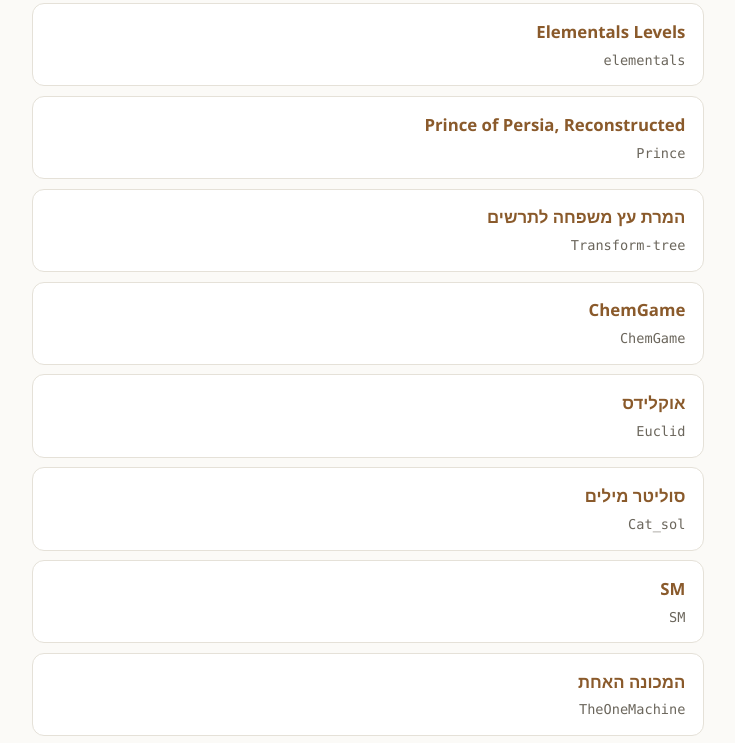
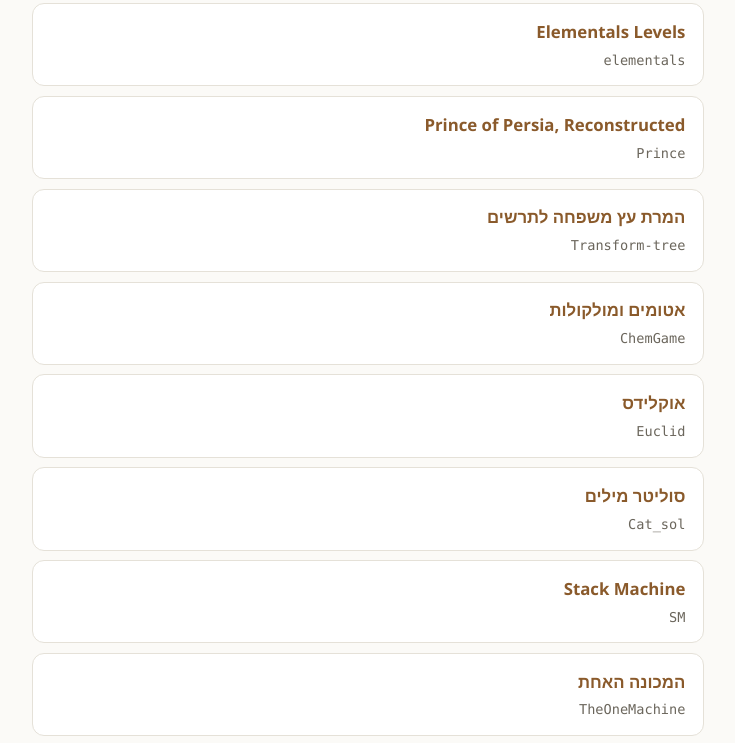
Before and after one commit to Rami5743/Rami5743.github.io, a plain HTML site: page index.html in a window 1280 px wide. Shown: the part 500-1243 px from the top of the page, without its empty margins (272-1007 px from the left). Drawn offline with Linux system fonts and the light colour scheme.

Commit message:
Rename two entries on the landing page
Co-Authored-By: Claude Opus 5 <noreply@anthropic.com>
Claude-Session: https://claude.ai/code/session_01DW9uEzQNLjtMxF1wSezBeZ

```diff
--- a/index.html
+++ b/index.html
@@ -143,10 +143,10 @@
     <li><a href="https://rami5743.github.io/elementals/"><span class="name">Elementals Levels</span><span class="repo">elementals</span></a></li>
     <li><a href="https://rami5743.github.io/Prince/"><span class="name">Prince of Persia, Reconstructed</span><span class="repo">Prince</span></a></li>
     <li><a href="https://rami5743.github.io/Transform-tree/"><span class="name">המרת עץ משפחה לתרשים</span><span class="repo">Transform-tree</span></a></li>
-    <li><a href="https://rami5743.github.io/ChemGame/"><span class="name">ChemGame</span><span class="repo">ChemGame</span></a></li>
+    <li><a href="https://rami5743.github.io/ChemGame/"><span class="name">אטומים ומולקולות</span><span class="repo">ChemGame</span></a></li>
     <li><a href="https://rami5743.github.io/Euclid/"><span class="name">אוקלידס</span><span class="repo">Euclid</span></a></li>
     <li><a href="https://rami5743.github.io/Cat_sol/"><span class="name">סוליטר מילים</span><span class="repo">Cat_sol</span></a></li>
-    <li><a href="https://rami5743.github.io/SM/"><span class="name">SM</span><span class="repo">SM</span></a></li>
+    <li><a href="https://rami5743.github.io/SM/"><span class="name">Stack Machine</span><span class="repo">SM</span></a></li>
     <li><a href="https://rami5743.github.io/TheOneMachine/"><span class="name">המכונה האחת</span><span class="repo">TheOneMachine</span></a></li>
     <li><a href="https://rami5743.github.io/edu_sources/"><span class="name">מקורות לימוד מומלצים</span><span class="repo">edu_sources</span></a></li>
   </ul>
```
